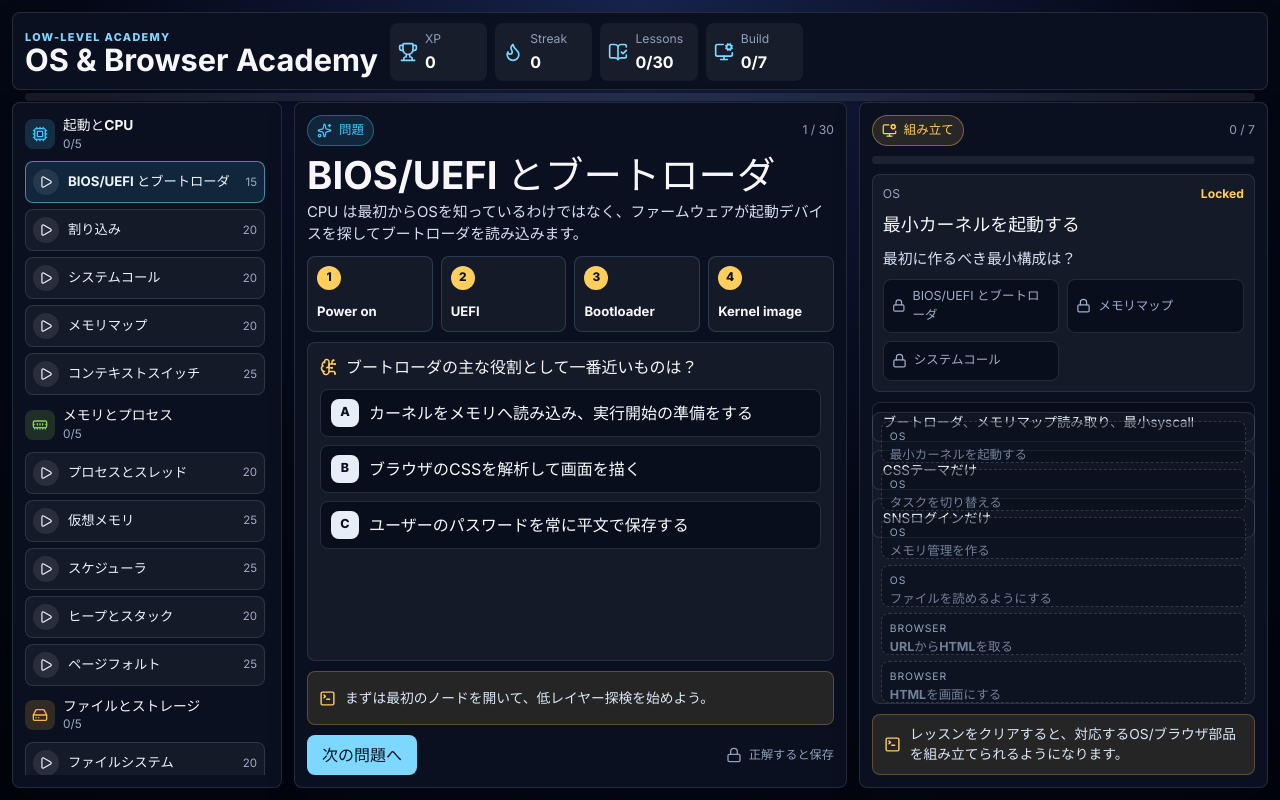
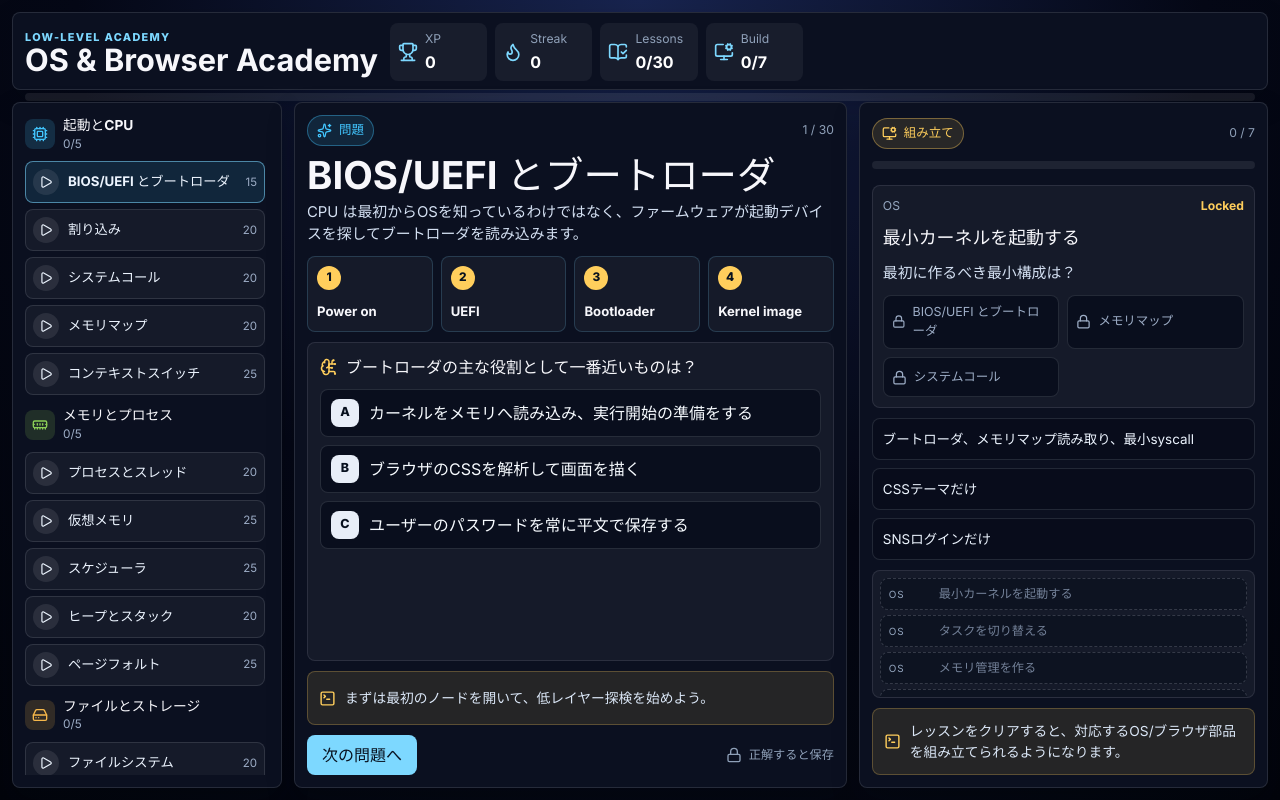
Before and after one commit to namonaki1234/os-clicker, a React (Vite) app: page / in a window 1280 px wide. Built offline with nearby package versions, Linux system fonts and the light colour scheme.

Commit message:
Fix builder progress list layout

```diff
--- a/src/App.css
+++ b/src/App.css
@@ -250,7 +250,7 @@ h1 {
 }
 
 .builder-panel {
-  grid-template-rows: auto auto auto minmax(0, 1fr) auto auto;
+  grid-template-rows: auto auto auto auto minmax(0, 128px) auto;
 }
 
 .panel-title-row,
@@ -497,6 +497,7 @@ h1 {
   padding: 10px;
   display: grid;
   gap: 9px;
+  min-height: 0;
 }
 
 .build-stage-card h3 {
@@ -558,20 +559,23 @@ h1 {
 
 .architecture-map {
   min-height: 0;
-  padding: 8px;
+  padding: 7px;
   display: grid;
   grid-template-columns: 1fr;
-  gap: 6px;
+  align-content: start;
+  gap: 5px;
   overflow: auto;
 }
 
 .architecture-node {
-  min-height: 42px;
+  min-height: 32px;
   border: 1px dashed rgba(228, 234, 247, 0.18);
   border-radius: 8px;
-  padding: 7px 8px;
+  padding: 6px 8px;
   display: grid;
-  gap: 2px;
+  grid-template-columns: 42px minmax(0, 1fr);
+  gap: 8px;
+  align-items: center;
   color: #738198;
   background: rgba(8, 13, 27, 0.48);
 }
@@ -585,13 +589,17 @@ h1 {
 
 .architecture-node span {
   color: #95a7c0;
-  font-size: 0.65rem;
+  font-size: 0.62rem;
   letter-spacing: 0.08em;
   text-transform: uppercase;
 }
 
 .architecture-node strong {
-  font-size: 0.78rem;
+  min-width: 0;
+  overflow: hidden;
+  text-overflow: ellipsis;
+  white-space: nowrap;
+  font-size: 0.76rem;
 }
 
 button {
```
